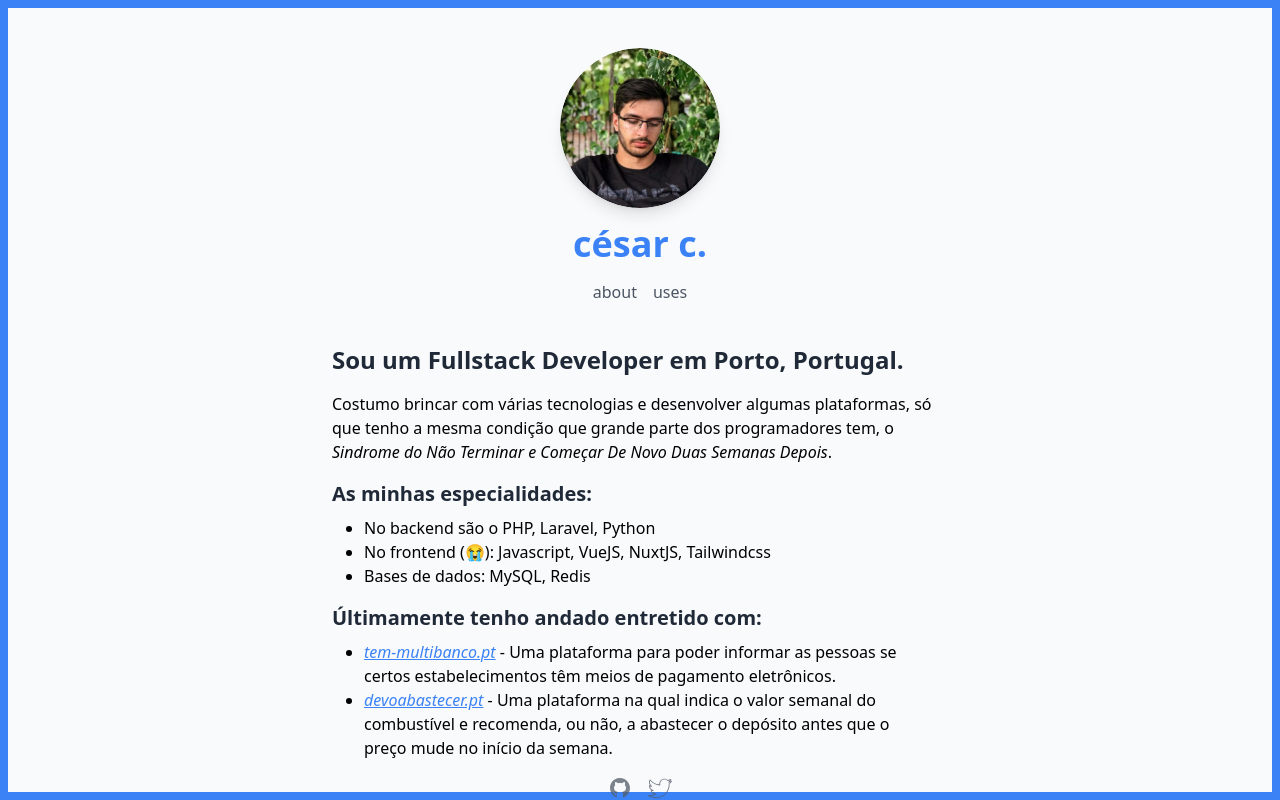
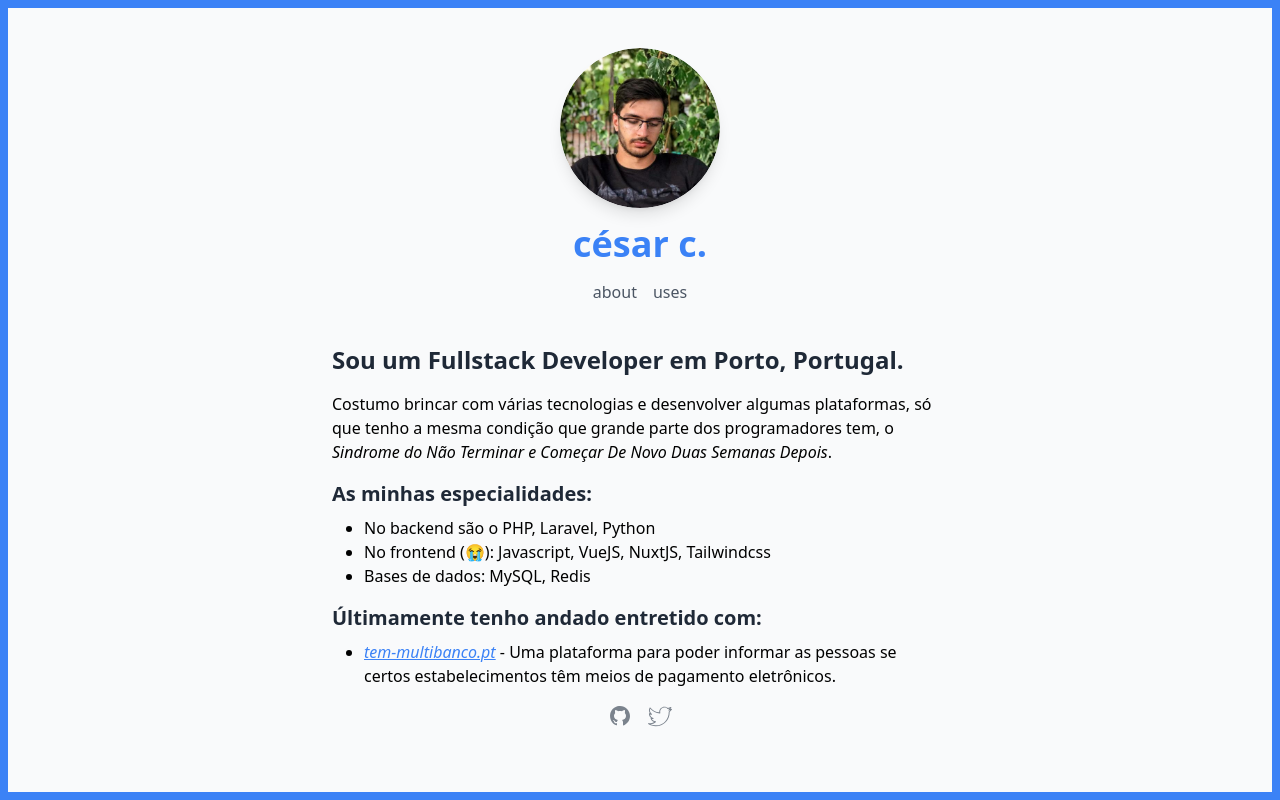
Before and after one commit to cesardcorreia/cesarcorreia.pt, a Gatsby site: page / in a window 1280 px wide. Built offline with nearby package versions, Linux system fonts and the light colour scheme; Gatsby itself is replaced by a stand-in of ours.

Commit message:
Update index.js

```diff
--- a/src/pages/index.js
+++ b/src/pages/index.js
@@ -47,20 +47,6 @@ const IndexPage = () => (
             - Uma plataforma para poder informar as pessoas se certos estabelecimentos têm meios de pagamento eletrônicos.
           </li>
         </ul>
-        <ul className="list-disc mx-8">
-          <li>
-            <a
-              className="italic text-blue-500 underline transition hover:text-blue-800"
-              href="https://devoabastecer.pt"
-              target="_blank"
-            >
-              devoabastecer.pt
-            </a>{" "}
-            - Uma plataforma na qual indica o valor semanal do combustível e
-            recomenda, ou não, a abastecer o depósito antes que o preço mude no
-            início da semana.
-          </li>
-        </ul>
       </div>
       <div className="flex justify-center gap-4">
         <a href="https://github.com/cesardcorreia/" target="_blank" className="w-6 h-6"><GithubIcon /></a>
```
